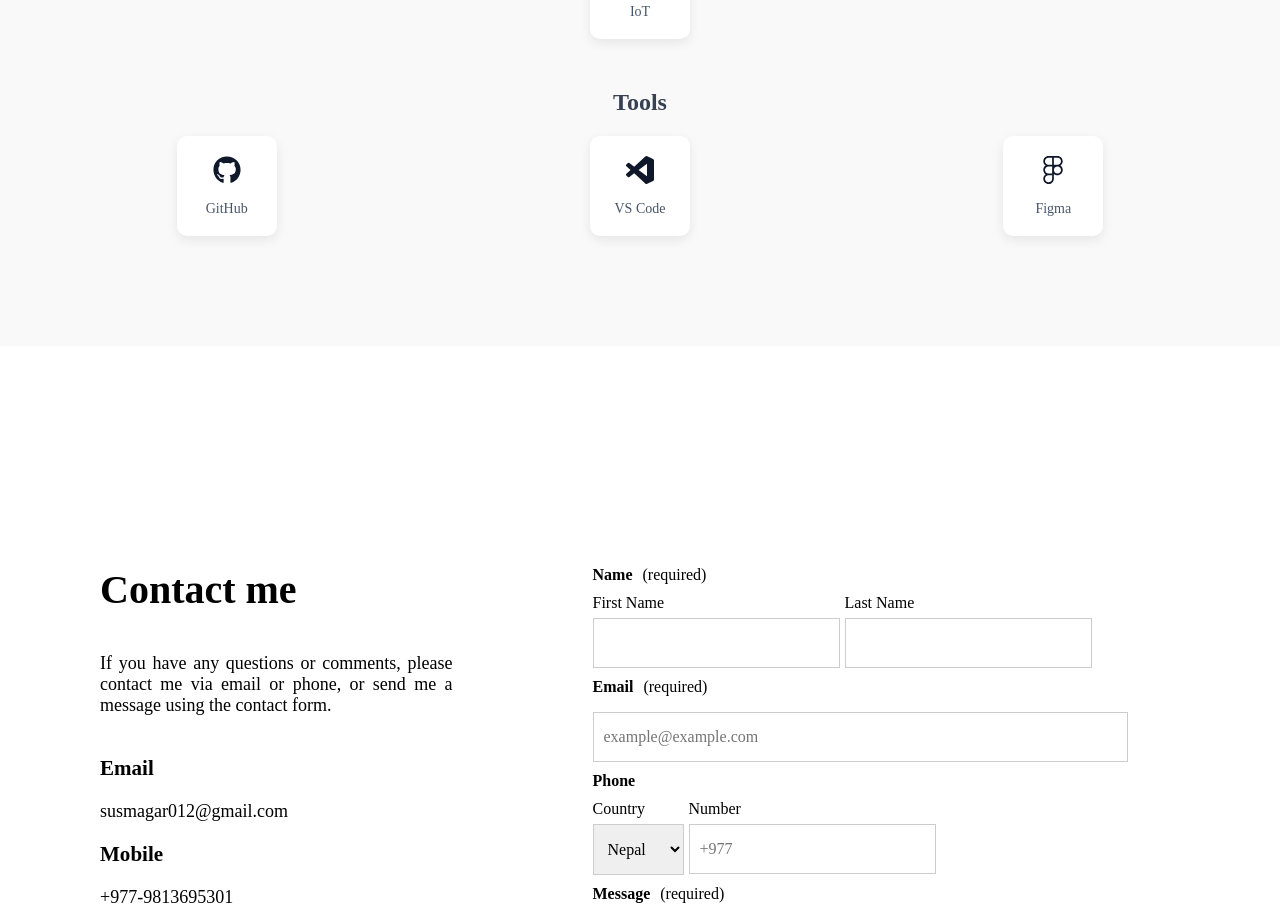
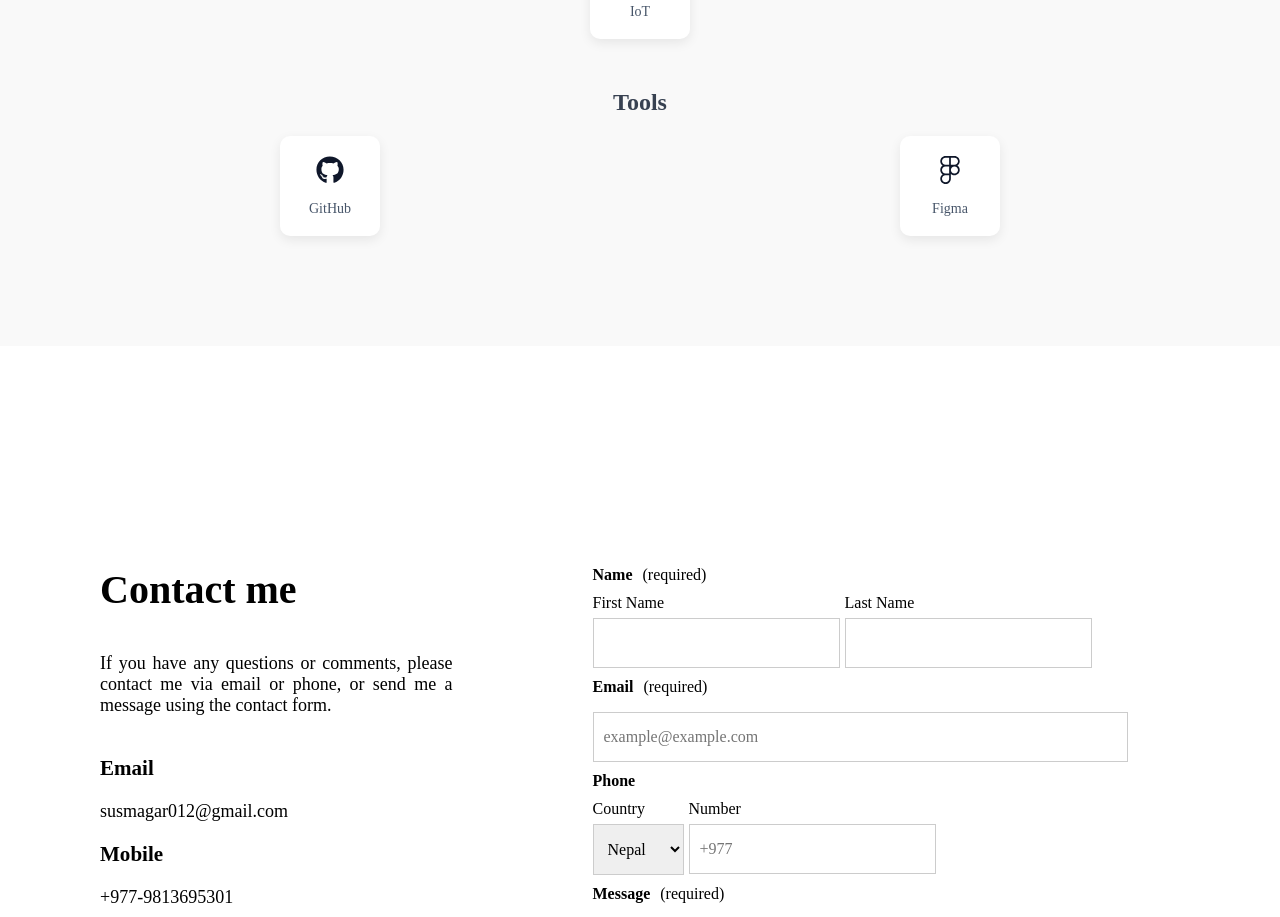
Before and after one commit to Sushey01/Shekhar, a React (Vite) app: page / in a window 1280 px wide. Shown: the part 2860-3777 px from the top of the page. Built offline with nearby package versions, Linux system fonts and the light colour scheme.

Commit message:
still-work

```diff
--- a/src/components/TechStack.jsx
+++ b/src/components/TechStack.jsx
@@ -16,8 +16,7 @@ import {
 } from "react-icons/fa";
 import {
   SiVite,
-  SiVisualstudiocode,
-  SiSupabase
+  SiSupabase,
 } from "react-icons/si";
 import { motion } from "framer-motion";
 
@@ -58,8 +57,8 @@ const techStackData = [
     category: "Tools",
     techs: [
       { name: "GitHub", icon: <FaGithub /> },
-      { name: "VS Code", icon: <SiVisualstudiocode /> },
       { name: "Figma", icon: <FaFigma /> },
+      // VS Code removed to avoid issue
     ],
   },
 ];
@@ -92,7 +91,7 @@ const TechStack = () => {
         >
           <h2>{section.category}</h2>
           <div className="techstack-grid">
-            {section.techs.map((tech, index) => (
+            {section.techs.map((tech) => (
               <motion.div
                 key={tech.name}
                 className="tech-card"
```
